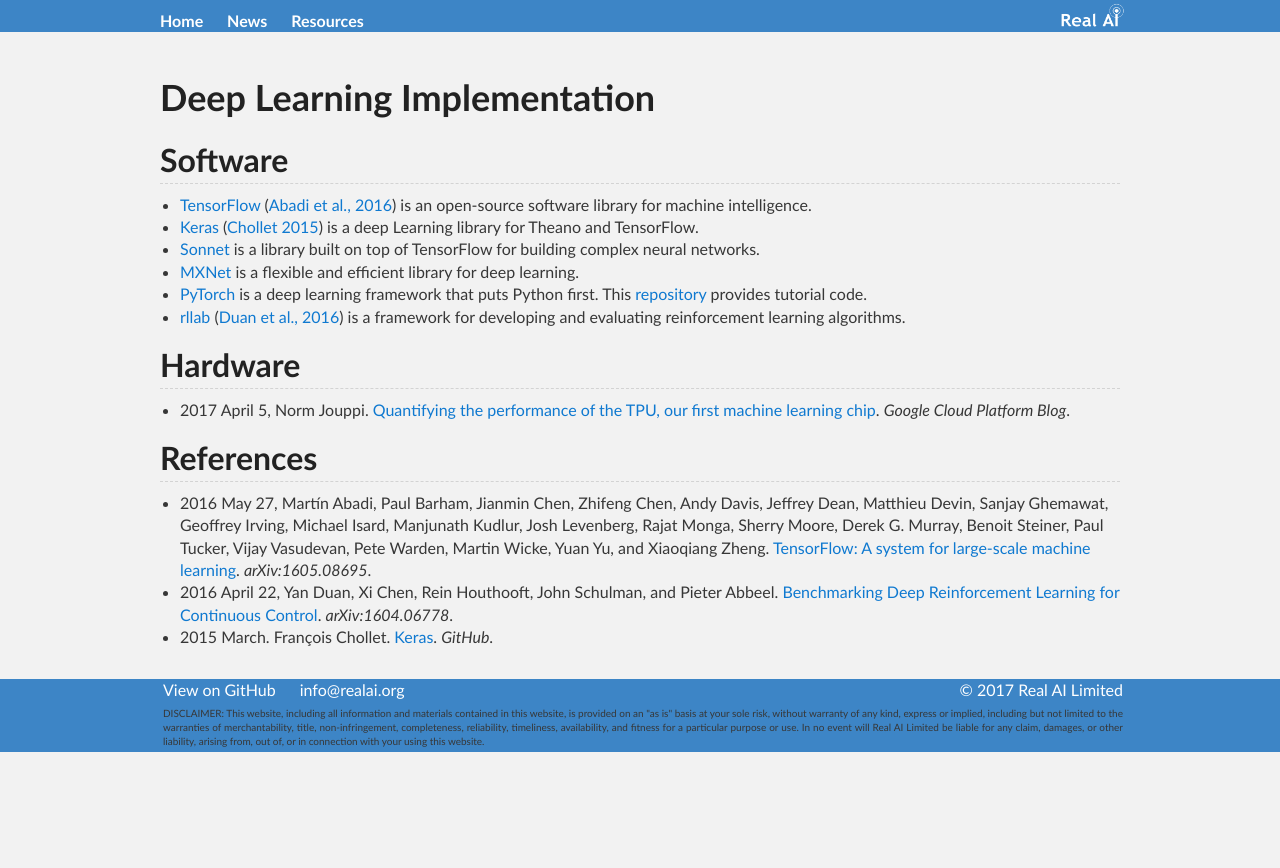
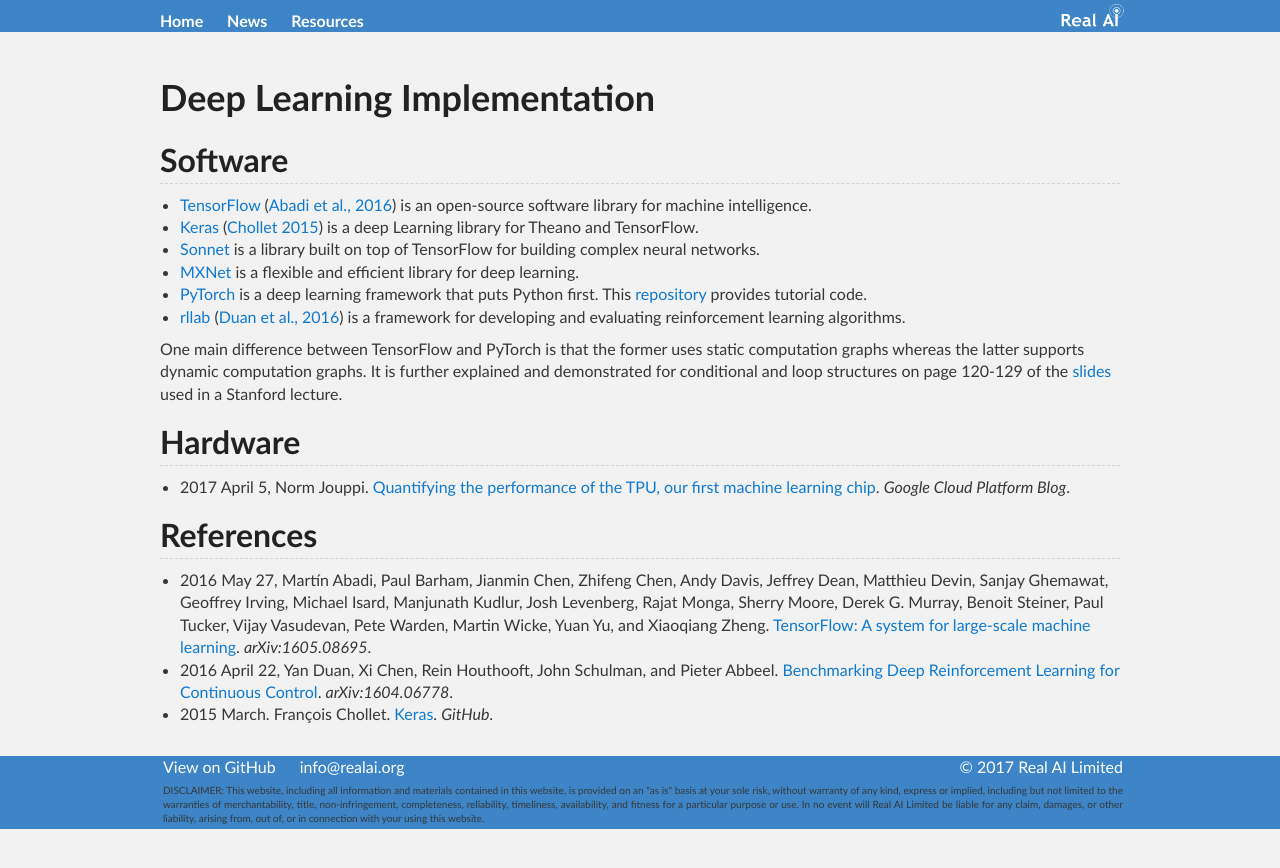
Before and after one commit to Tonywuhk/realai.org, a Jekyll site: the page built from deep-learning-implementation.md, in a window 1280 px wide. Shown: the top 868 px of the page. Built offline with Jekyll 4.4.1, drawn with Linux system fonts in a browser that asks for light colours; our own code applies the rules of GitHub Pages for plain Markdown files; comment, search, counter and statistics services are not loaded; the repository's description, which GitHub fills in, is left out.

Commit message:
Update deep-learning-implementation.md

```diff
--- a/deep-learning-implementation.md
+++ b/deep-learning-implementation.md
@@ -13,6 +13,8 @@
 * [PyTorch](http://pytorch.org/) is a deep learning framework that puts Python first. This [repository](https://github.com/yunjey/pytorch-tutorial) provides tutorial code.
 * [rllab](https://github.com/openai/rllab) ([Duan et al., 2016](https://arxiv.org/abs/1604.06778)) is a framework for developing and evaluating reinforcement learning algorithms.
 
+One main difference between TensorFlow and PyTorch is that the former uses static computation graphs whereas the latter supports dynamic computation graphs. It is further explained and demonstrated for conditional and loop structures on page 120-129 of the [slides](http://cs231n.stanford.edu/slides/2017/cs231n_2017_lecture8.pdf) used in a Stanford lecture.
+
 ## Hardware
 
 * 2017 April 5, Norm Jouppi. [Quantifying the performance of the TPU, our first machine learning chip](https://cloudplatform.googleblog.com/2017/04/quantifying-the-performance-of-the-TPU-our-first-machine-learning-chip.html). *Google Cloud Platform Blog*.
```
